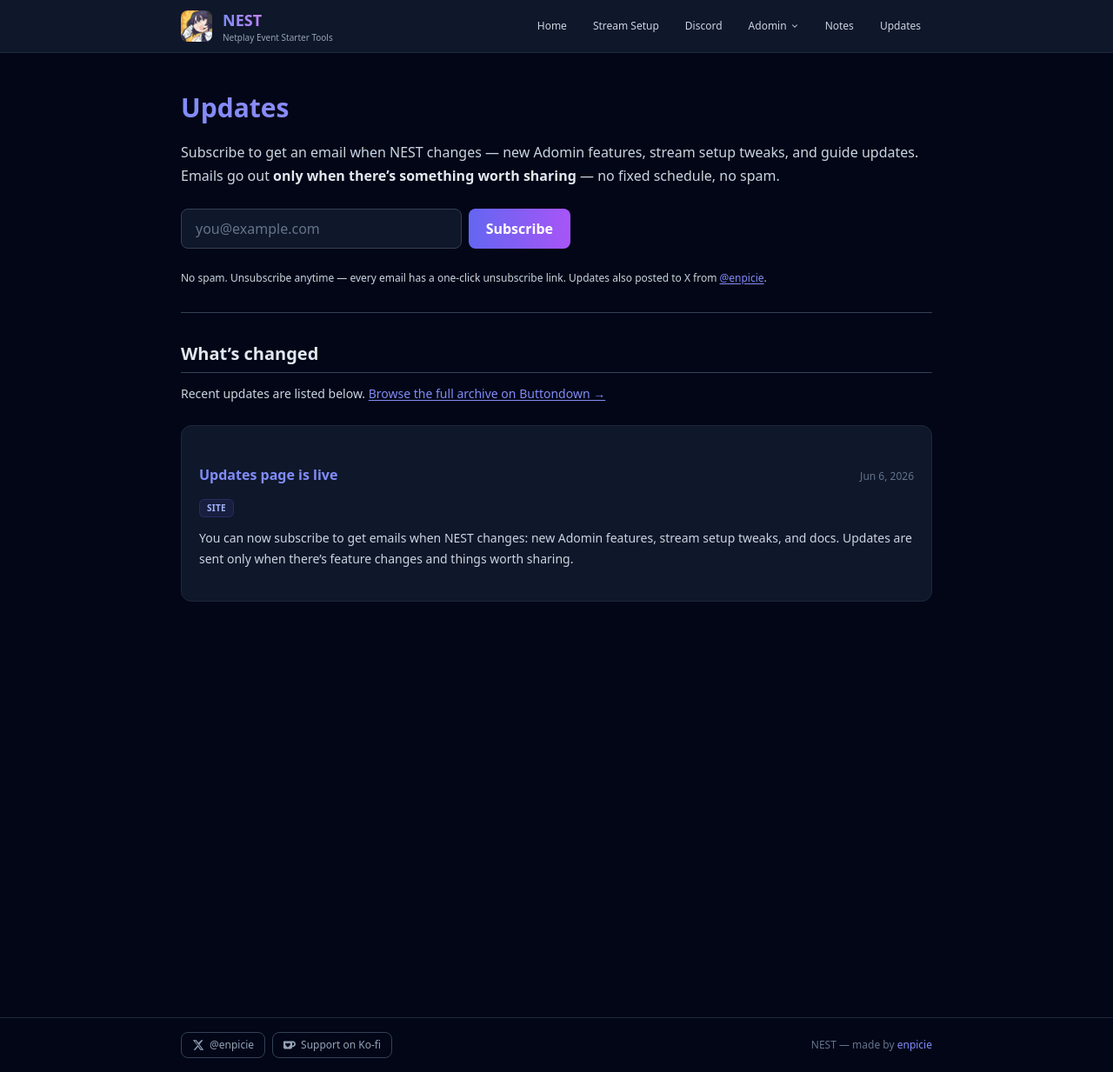
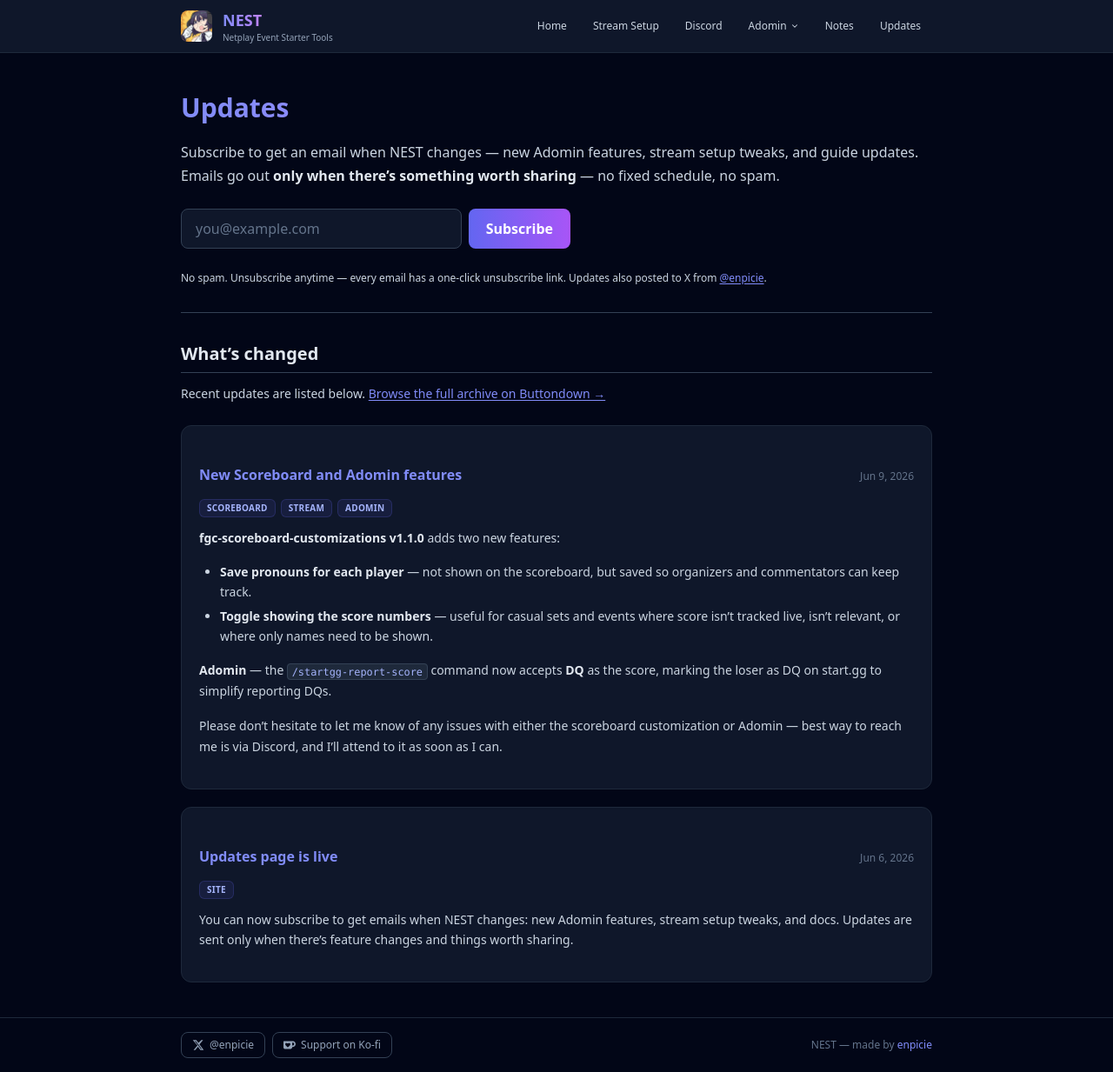
Before and after one commit to enpicie/nest, a Jekyll site: the page built from updates.md, in a window 1280 px wide and 1233 px high. Shown: the whole window at 87% size. Built offline with Jekyll 4.4.1, drawn with Linux system fonts in a browser that asks for light colours; nearby versions of some CDN libraries.

Commit message:
post new update

```diff
--- a/_data/updates.yml
+++ b/_data/updates.yml
@@ -3,7 +3,19 @@
 #   date:  YYYY-MM-DD (shown to readers)
 #   title: short headline
 #   tags:  optional list — e.g. [Adomin, Docs, Stream]
-#   body:  what changed. Markdown allowed. Use > for multi-line (see example).
+#   body:  what changed. Markdown allowed. Use | for multi-line (preserves line breaks).
+- date: 2026-06-09
+  title: New Scoreboard and Adomin features
+  tags: [Scoreboard, Stream, Adomin]
+  body: |
+    **fgc-scoreboard-customizations v1.1.0** adds two new features:
+
+    - **Save pronouns for each player** — not shown on the scoreboard, but saved so organizers and commentators can keep track.
+    - **Toggle showing the score numbers** — useful for casual sets and events where score isn't tracked live, isn't relevant, or where only names need to be shown.
+
+    **Adomin** — the `/startgg-report-score` command now accepts **DQ** as the score, marking the loser as DQ on start.gg to simplify reporting DQs.
+
+    Please don't hesitate to let me know of any issues with either the scoreboard customization or Adomin — best way to reach me is via Discord, and I'll attend to it as soon as I can.
 - date: 2026-06-06
   title: Updates page is live
   tags: [Site]
```
